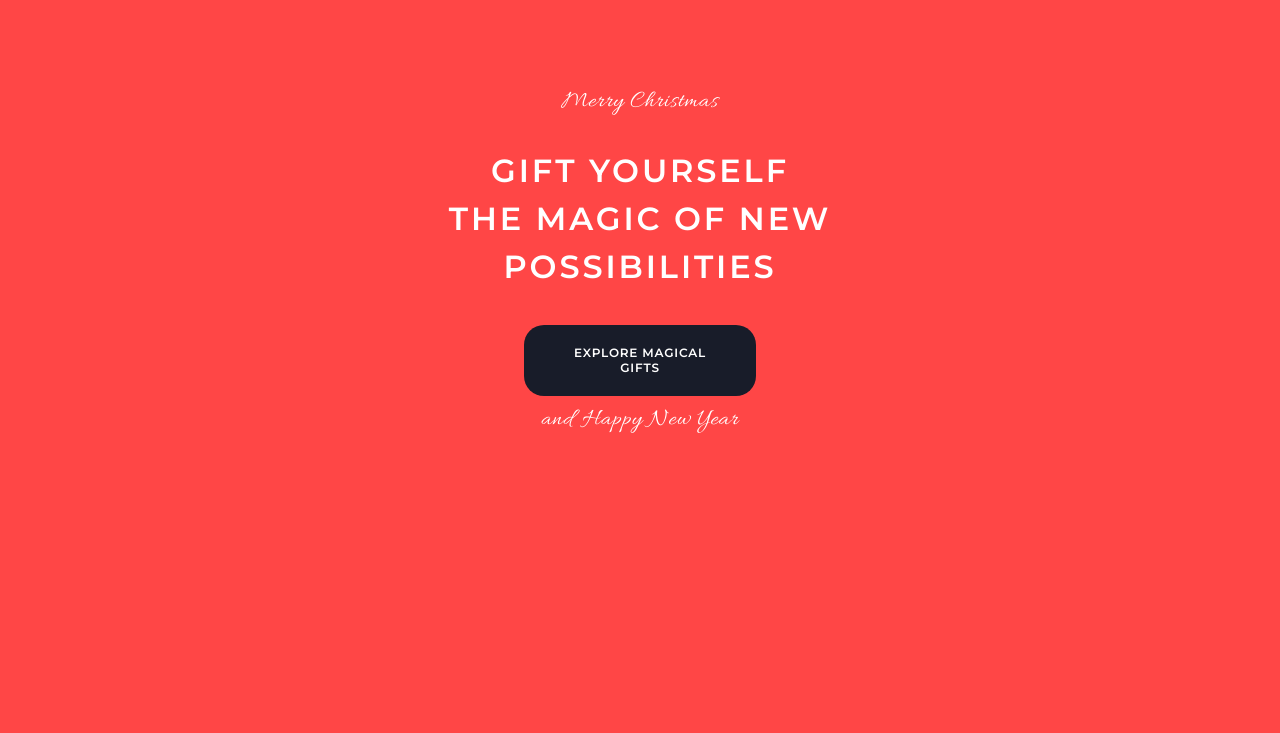
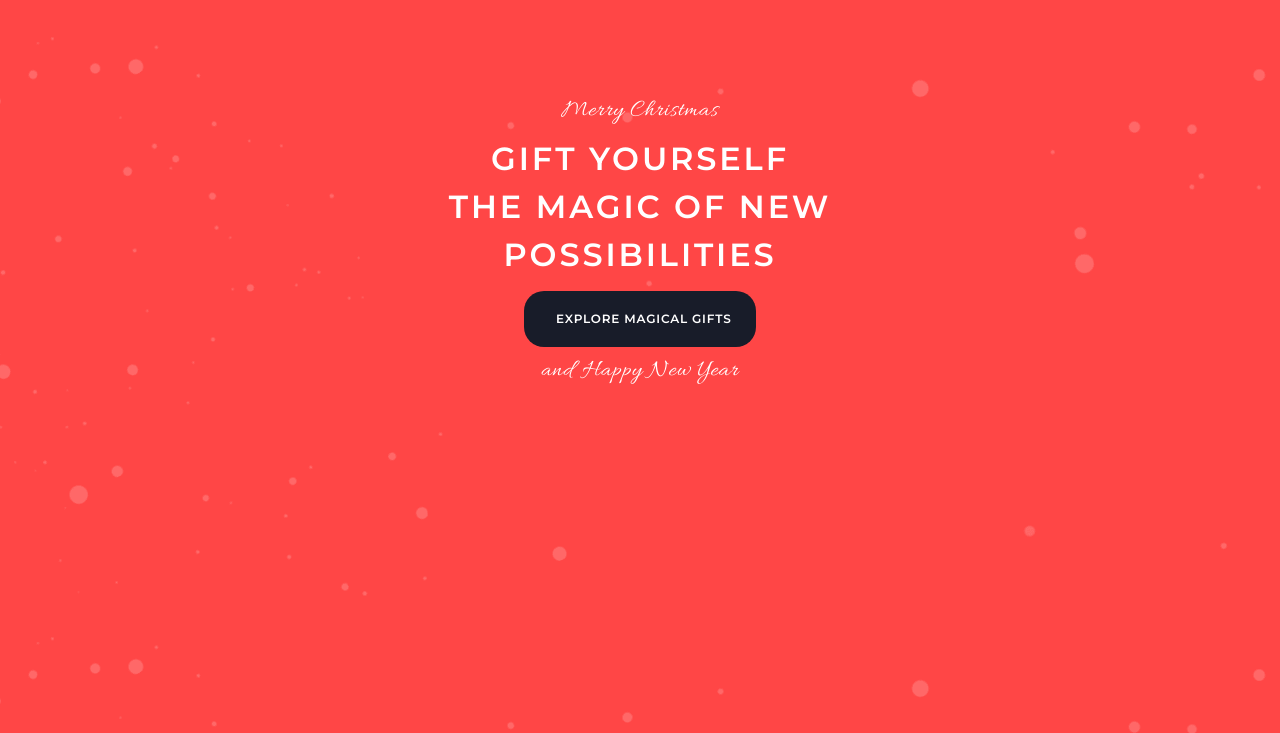
Before and after one commit to deeprecession/christmas-landing, a website built with Vite: page christmas-shop/index.html in a window 1280 px wide. Shown: the part 67-800 px from the top of the page. Built offline with nearby package versions, Linux system fonts and the light colour scheme; files whose address does not match are found by name.

Commit message:
feat: add background images for home page

```diff
--- a/christmas-shop/index.html
+++ b/christmas-shop/index.html
@@ -35,7 +35,7 @@
       </nav>
     </header>
 
-    <main>
+    <main class="home-page__main-content">
       <div class="hero-container">
         <div class="hero">
           <div class="hero__cursive">Merry Christmas</div>
--- a/christmas-shop/src/scss/components/home/_hero.scss
+++ b/christmas-shop/src/scss/components/home/_hero.scss
@@ -4,8 +4,8 @@
   height: 524px;
 
   display: flex;
-  align-items: center;
-  justify-items: center;
+  justify-content: center;
+  padding-top: 100px;
 }
 
 .hero {
@@ -27,6 +27,7 @@
 
 .hero__heading {
   text-align: center;
+  margin: 0;
 }
 
 .hero__link {
@@ -42,4 +43,5 @@
   border-radius: 20px;
 
   text-align: center;
+  text-wrap: nowrap;
 }
--- a/christmas-shop/src/scss/pages/_home.scss
+++ b/christmas-shop/src/scss/pages/_home.scss
@@ -5,4 +5,9 @@
   justify-content: flex-start;
   width: 100%;
   height: 100vh;
+
+  background-image: url("/bg-snow.png"), url("bg-ball.png");
+  background-size: 1440px auto;
+  background-repeat: repeat, no-repeat;
+  background-position: center, top;
 }
```
